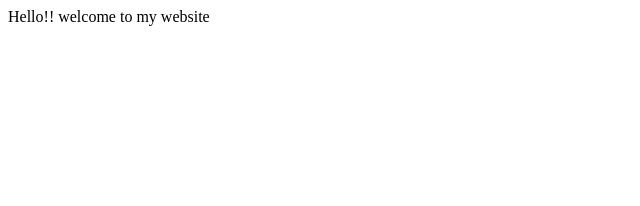
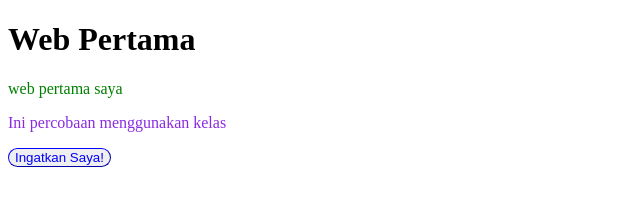
Before and after one commit to marzkigun27/marzkigun27.github.io, a plain HTML site: page index.html in a window 1280 px wide. Shown: the whole page, without its empty margins (0-640 px from the left). Drawn offline with Linux system fonts and the light colour scheme.

Commit message:
test web

```diff
--- a/index.css
+++ b/index.css
@@ -0,0 +1,25 @@
+body {
+    width: 100%;
+    height: 100%;
+}
+
+hl {
+    color: red;
+    font-family: "Courier New", Courier, monospace;
+}
+p {
+    color: green;
+    font-family: "Times New Roman", Times, serif,
+}
+.kelas {
+    color: blueviolet;
+    font-family: sans-serif,
+}
+
+button{
+    border-radius: 50px;
+    border-color: blue;
+    border-width: 1px;
+    font-family: Arial, Helvetica, sans-serif;
+    color:blue;
+}
--- a/index.html
+++ b/index.html
@@ -1 +1,16 @@
-Hello!! welcome to my website
+<!DOCTYPE html>
+
+<html>
+
+    <head>
+        <link rel="stylesheet" type="text/css" href="index.css" />
+        <script src="script.js"></script>
+        <title>Web Pertama</title>
+    </head>
+    <body>
+        <h1>Web Pertama</h1>
+        <p>web pertama saya</p>
+        <p class="kelas">Ini percobaan menggunakan kelas</p>
+        <button onclick="buttonalert()">Ingatkan Saya!</button>
+    </body>
+</html>
--- a/script.js
+++ b/script.js
@@ -0,0 +1,3 @@
+function buttonalert() {
+    alert("ASSHHHIAAPP");
+}
```
